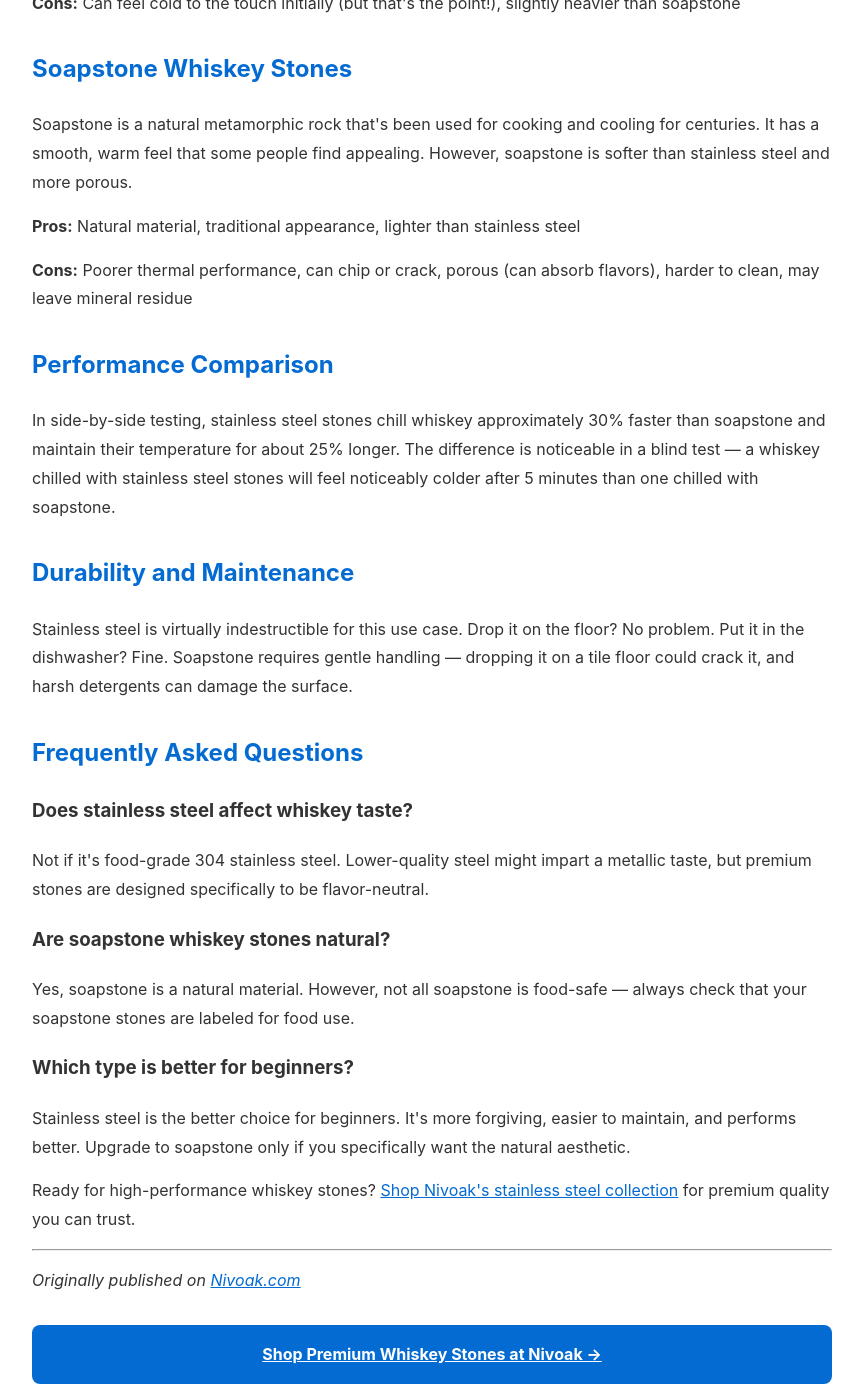
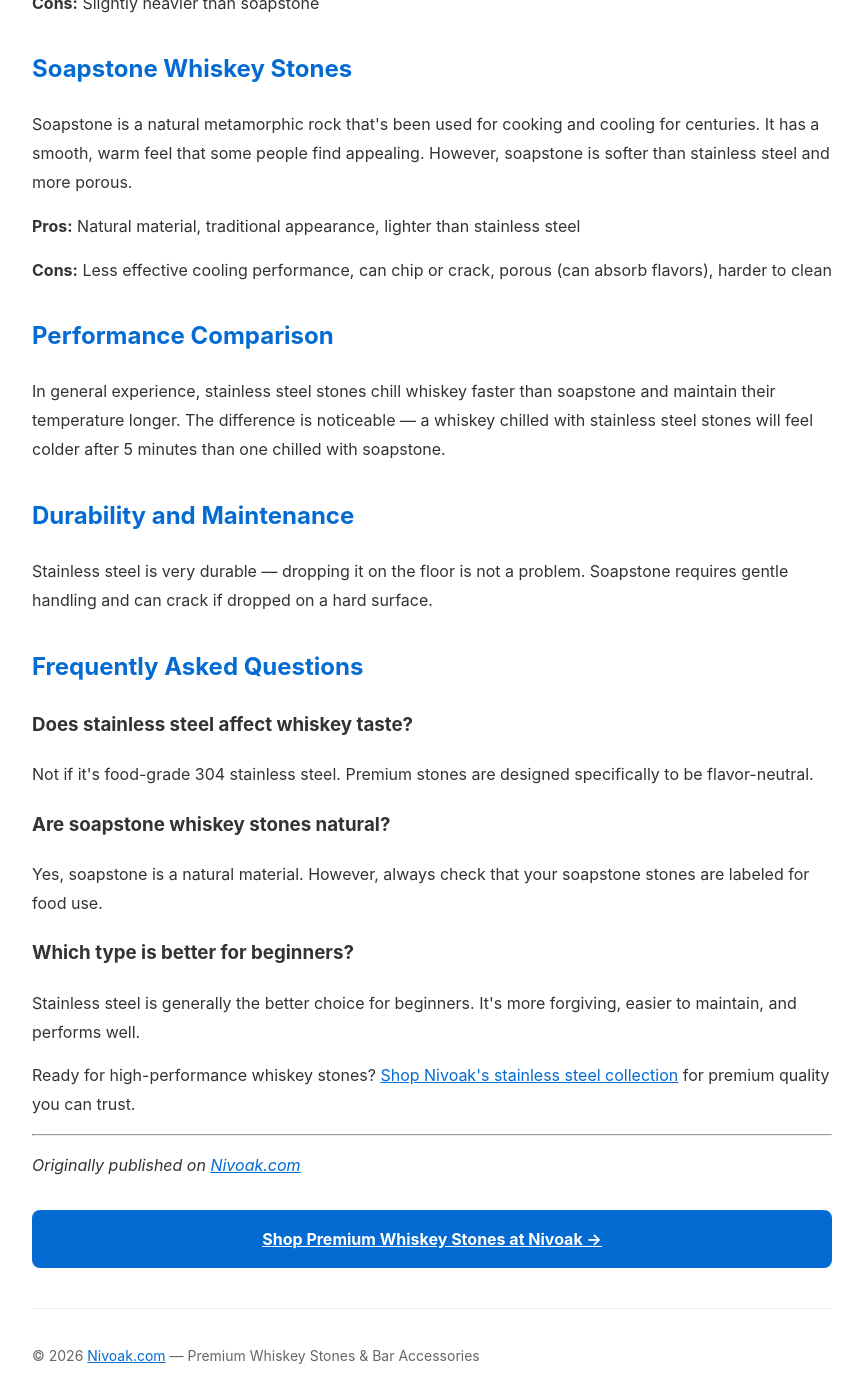
Before and after one commit to keikiqiu/nivoak-blog, a Jekyll site: the page built from _posts/2026-07-09-stainless-steel-vs-soapstone-whiskey-stones.md, in a window 1280 px wide and 1400 px high, scrolled down 629 px. Shown: the whole window, without its empty margins (208-1071 px from the left). Built offline with Jekyll 4.4.1, drawn with Linux system fonts in a browser that asks for light colours; some of the changed text lies outside the part shown.

Commit message:
Add: Stainless Steel vs Soapstone Whiskey Stones: What's the Difference?

```diff
--- a/_posts/2026-07-09-stainless-steel-vs-soapstone-whiskey-stones.md
+++ b/_posts/2026-07-09-stainless-steel-vs-soapstone-whiskey-stones.md
@@ -3,38 +3,36 @@
 date: 2026-07-09
 layout: default
 ---
-
-<p>The main difference is simple: stainless steel whiskey stones chill faster, stay cold longer, and are more durable than soapstone. Soapstone has a natural, traditional feel but requires more care and doesn't perform as well. Here's a detailed comparison to help you choose the right material.</p>
+<p>The main difference: stainless steel whiskey stones generally chill faster, stay cold longer, and are more durable than soapstone. Soapstone has a natural, traditional feel but requires more care. Here's a detailed comparison to help you choose the right material.</p>
 
 <h2>Stainless Steel Whiskey Stones</h2>
 <p>Stainless steel is the modern standard for whiskey stones. High-quality stones, like those from <a href="https://nivoak.com/shop/">Nivoak</a>, are made from 304 food-grade stainless steel. They offer excellent thermal conductivity — meaning they pull heat from your whiskey efficiently and transfer cold effectively.</p>
 
 <p><strong>Pros:</strong> Superior cooling, rust-proof, dishwasher safe, won't chip or break, no flavor absorption, lasts for years</p>
-<p><strong>Cons:</strong> Can feel cold to the touch initially (but that's the point!), slightly heavier than soapstone</p>
+<p><strong>Cons:</strong> Slightly heavier than soapstone</p>
 
 <h2>Soapstone Whiskey Stones</h2>
 <p>Soapstone is a natural metamorphic rock that's been used for cooking and cooling for centuries. It has a smooth, warm feel that some people find appealing. However, soapstone is softer than stainless steel and more porous.</p>
 
 <p><strong>Pros:</strong> Natural material, traditional appearance, lighter than stainless steel</p>
-<p><strong>Cons:</strong> Poorer thermal performance, can chip or crack, porous (can absorb flavors), harder to clean, may leave mineral residue</p>
+<p><strong>Cons:</strong> Less effective cooling performance, can chip or crack, porous (can absorb flavors), harder to clean</p>
 
 <h2>Performance Comparison</h2>
-<p>In side-by-side testing, stainless steel stones chill whiskey approximately 30% faster than soapstone and maintain their temperature for about 25% longer. The difference is noticeable in a blind test — a whiskey chilled with stainless steel stones will feel noticeably colder after 5 minutes than one chilled with soapstone.</p>
+<p>In general experience, stainless steel stones chill whiskey faster than soapstone and maintain their temperature longer. The difference is noticeable — a whiskey chilled with stainless steel stones will feel colder after 5 minutes than one chilled with soapstone.</p>
 
 <h2>Durability and Maintenance</h2>
-<p>Stainless steel is virtually indestructible for this use case. Drop it on the floor? No problem. Put it in the dishwasher? Fine. Soapstone requires gentle handling — dropping it on a tile floor could crack it, and harsh detergents can damage the surface.</p>
+<p>Stainless steel is very durable — dropping it on the floor is not a problem. Soapstone requires gentle handling and can crack if dropped on a hard surface.</p>
 
 <h2>Frequently Asked Questions</h2>
 <h3>Does stainless steel affect whiskey taste?</h3>
-<p>Not if it's food-grade 304 stainless steel. Lower-quality steel might impart a metallic taste, but premium stones are designed specifically to be flavor-neutral.</p>
+<p>Not if it's food-grade 304 stainless steel. Premium stones are designed specifically to be flavor-neutral.</p>
 
 <h3>Are soapstone whiskey stones natural?</h3>
-<p>Yes, soapstone is a natural material. However, not all soapstone is food-safe — always check that your soapstone stones are labeled for food use.</p>
+<p>Yes, soapstone is a natural material. However, always check that your soapstone stones are labeled for food use.</p>
 
 <h3>Which type is better for beginners?</h3>
-<p>Stainless steel is the better choice for beginners. It's more forgiving, easier to maintain, and performs better. Upgrade to soapstone only if you specifically want the natural aesthetic.</p>
+<p>Stainless steel is generally the better choice for beginners. It's more forgiving, easier to maintain, and performs well.</p>
 
 <p>Ready for high-performance whiskey stones? <a href="https://nivoak.com/shop/">Shop Nivoak's stainless steel collection</a> for premium quality you can trust.</p>
-
 ---
-*Originally published on [Nivoak.com](https://nivoak.com/?p=2786)*
+*Originally published on [Nivoak.com](https://nivoak.com/?p=2802)*
```
